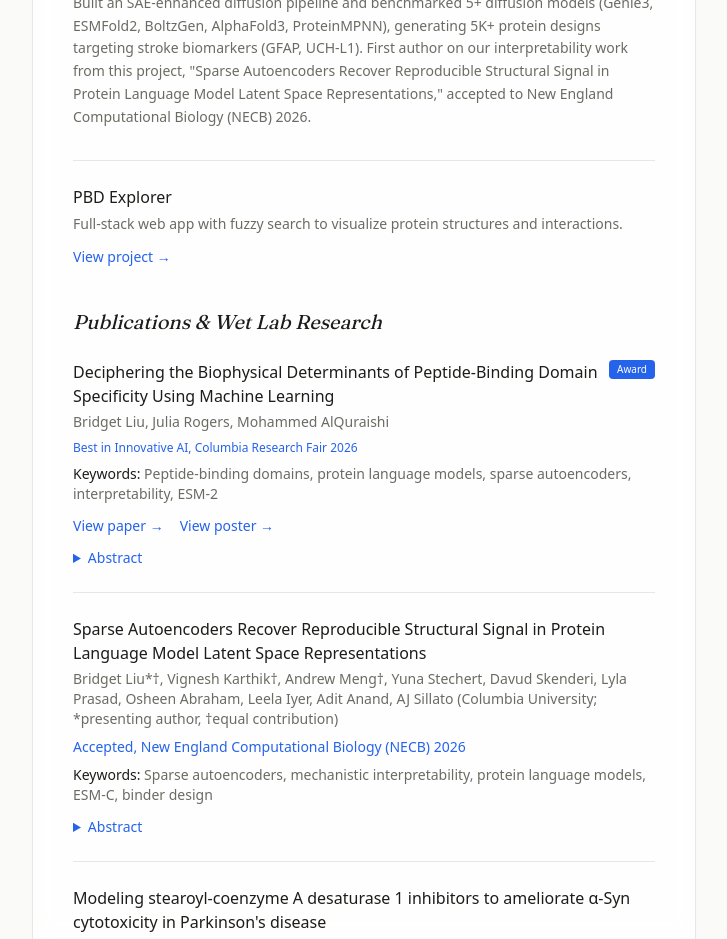
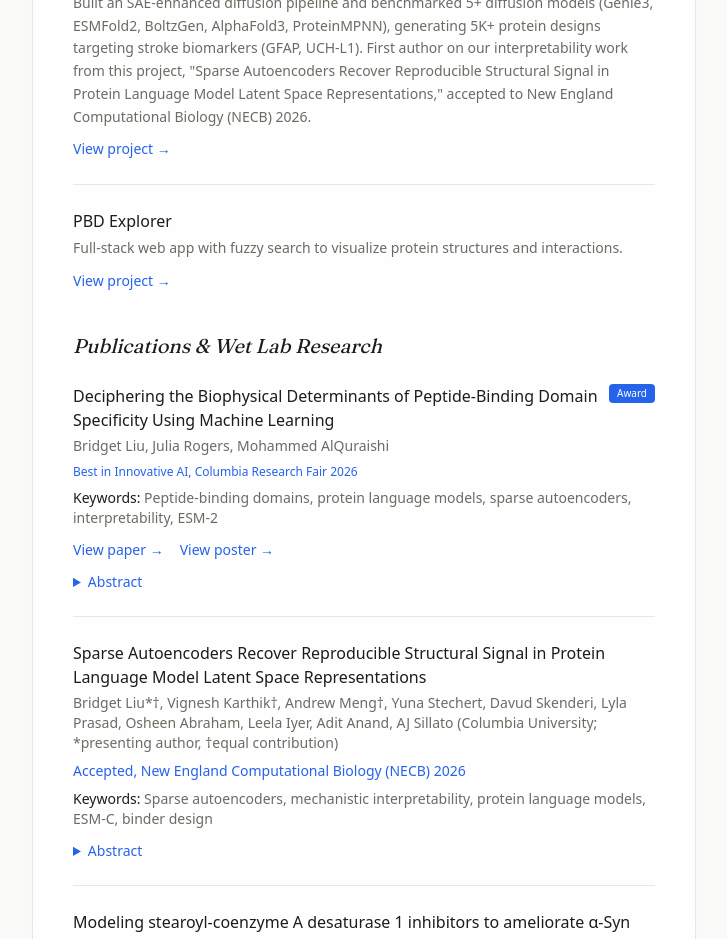
Before and after one commit to yuen-liu/portfolio, a Next.js app: page /projects in a window 1280 px wide. Shown: the part 1560-2499 px from the top of the page, without its empty margins (304-1031 px from the left). Built offline with nearby package versions, Linux system fonts and the light colour scheme; no server answers.

Commit message:
added columbia igem link

```diff
--- a/src/app/projects/page.tsx
+++ b/src/app/projects/page.tsx
@@ -51,6 +51,7 @@ const dryLabProjects = [
     title: "Columbia iGEM",
     description:
       "Built an SAE-enhanced diffusion pipeline and benchmarked 5+ diffusion models (Genie3, ESMFold2, BoltzGen, AlphaFold3, ProteinMPNN), generating 5K+ protein designs targeting stroke biomarkers (GFAP, UCH-L1). First author on our interpretability work from this project, \"Sparse Autoencoders Recover Reproducible Structural Signal in Protein Language Model Latent Space Representations,\" accepted to New England Computational Biology (NECB) 2026.",
+    link: "https://tinyurl.com/columbia-igem-wiki",
   },
   {
     title: "PBD Explorer",
```
